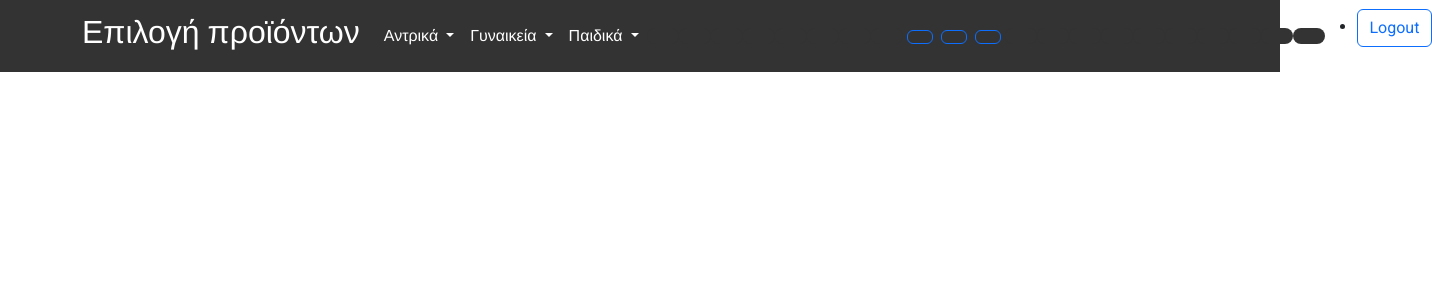
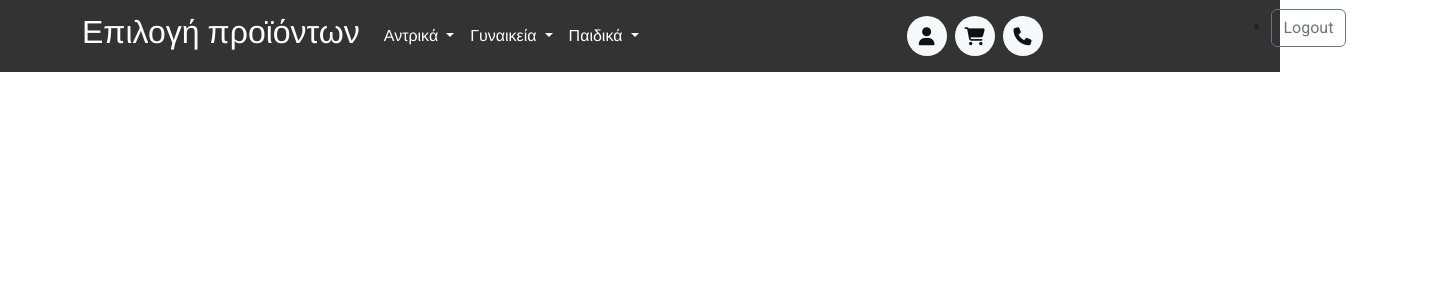
Before and after one commit to G30rg1s/first-e-shop, an Angular app: page /menu in a window 1280 px wide. Shown: the top 300 px of the page, 1432 px wide, since content can reach past the window. Built offline with nearby package versions, Linux system fonts and the light colour scheme.

Commit message:
more comits

```diff
--- a/package.json
+++ b/package.json
@@ -21,6 +21,7 @@
     "@angular/platform-browser": "^17.3.0",
     "@angular/platform-browser-dynamic": "^17.3.0",
     "@angular/router": "^17.3.0",
+    "@fortawesome/fontawesome-free": "^6.5.2",
     "bootstrap": "^5.3.3",
     "gh-pages": "^6.1.1",
     "rxjs": "~7.8.0",
--- a/src/app/components/menu/menu.component.css
+++ b/src/app/components/menu/menu.component.css
@@ -35,3 +35,35 @@
   .myOuter .navbar-brand {
     color: #fff; /* White color */
   }
+
+  .btn3.btn-outline-primary {
+    background-color: #f6f8fb; /* Change the background color */
+    color: #121111; /* Change the text color */
+    border: none; /* Remove border */
+    border-radius: 50%; /* Make the button circular */
+    width: 40px; /* Set width */
+    height: 40px; /* Set height */
+    line-height: 40px; /* Center the text vertically */
+    text-align: center; /* Center the text horizontally */
+    font-size: 18px; /* Adjust font size */
+    cursor: pointer; /* Add cursor pointer */
+    margin: 5px; /* Add margin */
+  }
+
+  /* Optional: Hover effect */
+  .btn-custom:hover {
+    background-color: #0056b3; /* Change background color on hover */
+  }
+
+  .dropdown-menu .nav-link .fas {
+    display: none;
+  }
+
+  .btn3 {
+    transition: transform 0.3s; /* Add transition for smooth scaling */
+  }
+
+  /* Scale the buttons on hover */
+  .btn3:hover {
+    transform: scale(1.2); /* Increase size by 20% */
+  }
--- a/src/app/components/menu/menu.component.html
+++ b/src/app/components/menu/menu.component.html
@@ -12,7 +12,7 @@
           <li class="nav-item dropdown" (mouseenter)="toggleDropdown('man')" (mouseleave)="showManDropdown = false">
             <a class="nav-link dropdown-toggle" id="navbarDropdownMan" role="button" aria-haspopup="true"
               aria-expanded="false">
-              Αντρικά <i class="fas fa-caret-down"></i>
+              Αντρικά <!--<i class="fas fa-caret-down"></i>-->
             </a>
             <div class="dropdown-menu"
               [style.display]="showManDropdown ? 'block' : 'none'"
@@ -27,7 +27,7 @@
           <li class="nav-item dropdown" (mouseenter)="toggleDropdown('woman')" (mouseleave)="showWomanDropdown = false">
             <a class="nav-link dropdown-toggle" id="navbarDropdownWoman" role="button" aria-haspopup="true"
               aria-expanded="false">
-              Γυναικεία <i class="fas fa-caret-down"></i>
+              Γυναικεία
             </a>
             <div class="dropdown-menu"
               [style.display]="showWomanDropdown ? 'block' : 'none'"
@@ -42,7 +42,7 @@
           <li class="nav-item dropdown" (mouseenter)="toggleDropdown('child')" (mouseleave)="showChildDropdown = false">
             <a class="nav-link dropdown-toggle" id="navbarDropdownChild" role="button" aria-haspopup="true"
               aria-expanded="false">
-              Παιδικά <i class="fas fa-caret-down"></i>
+              Παιδικά
             </a>
             <div class="dropdown-menu"
               [style.display]="showChildDropdown ? 'block' : 'none'"
@@ -68,13 +68,13 @@
 
         <ul class="navbar-nav ml-auto flex-row">
           <li class="nav-item">
-            <button class="btn btn-outline-primary mx-1"><i class="fas fa-user"></i></button>
+            <button class="btn3 btn-outline-primary mx-1"><i class="fas fa-user"></i></button>
           </li>
           <li class="nav-item">
-            <button class="btn btn-outline-primary mx-1"><i class="fas fa-shopping-cart"></i></button>
+            <button class="btn3 btn-outline-primary mx-1"><i class="fas fa-shopping-cart"></i></button>
           </li>
           <li class="nav-item">
-            <button class="btn btn-outline-primary mx-1"><i class="fas fa-phone"></i></button>
+            <button class="btn3 btn-outline-primary mx-1"><i class="fas fa-phone"></i></button>
           </li>
         </ul>
 
@@ -84,14 +84,11 @@
         <div class="btn btn-primary btn-lg  ml-auto mr-3"></div>
         <div class="btn btn-primary btn-lg  ml-auto mr-3"></div>
         <div class="btn btn-primary btn-lg  ml-auto mr-3"></div>
-        <div class="btn btn-primary btn-lg  ml-auto mr-3"></div>
-        <div class="btn btn-primary btn-lg  ml-auto mr-3"></div>
-        <div class="btn btn-primary btn-lg  ml-auto mr-3"></div>
-        <div class="btn btn-primary btn-lg  ml-auto mr-3"></div>
+
 
         <ul>
           <li class="nav-item">
-            <button class="btn btn-outline-primary ml-1">Logout</button>
+            <button class="btn btn-outline-secondary ml-1">Logout</button>
           </li>
         </ul>
 
--- a/src/app/components/menu/menu.component.ts
+++ b/src/app/components/menu/menu.component.ts
@@ -1,6 +1,7 @@
 import { CommonModule } from '@angular/common';
 import { Component, NgModule } from '@angular/core';
 import { Menu, menuSections } from 'src/app/shared/interfaces/menu';
+import '@fortawesome/fontawesome-free/css/all.css';
 
 
 @Component({
```
Also changed, not shown: 1 other file (tests, documents, lock files or other folders).
